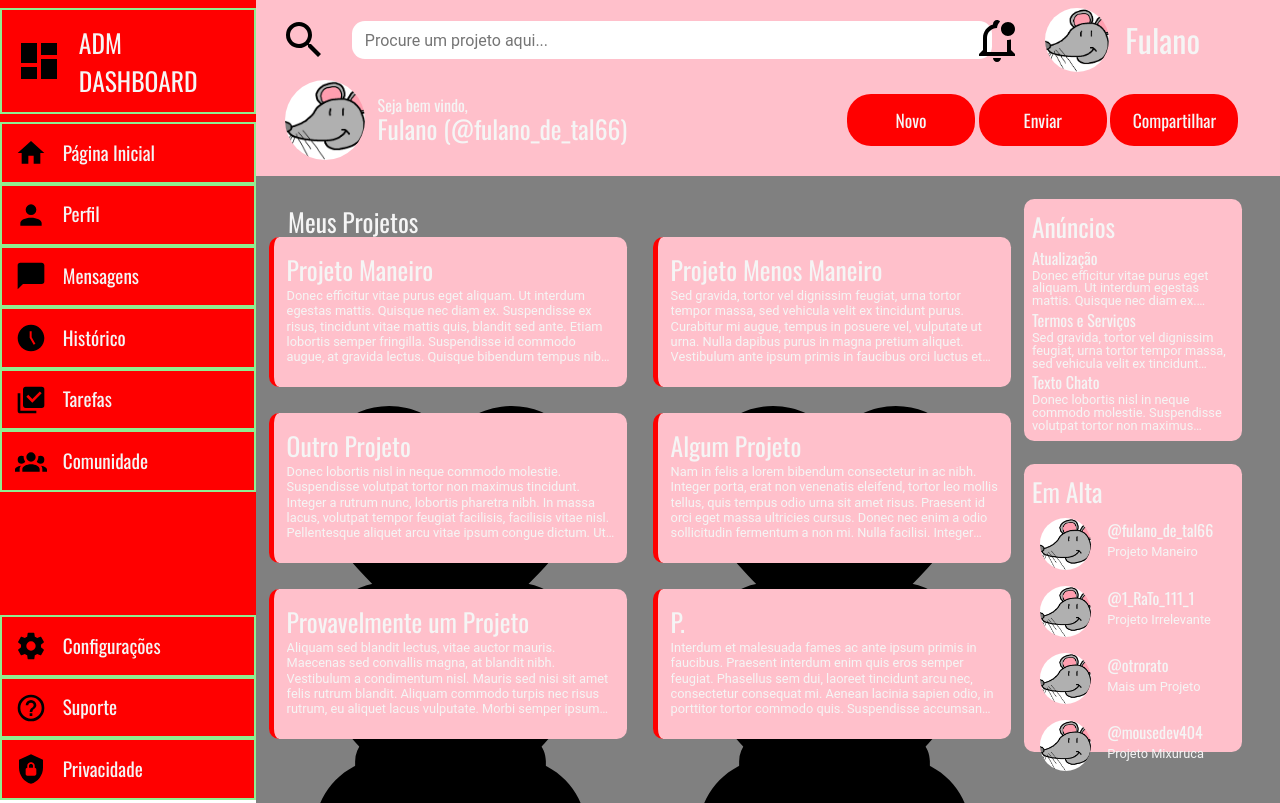
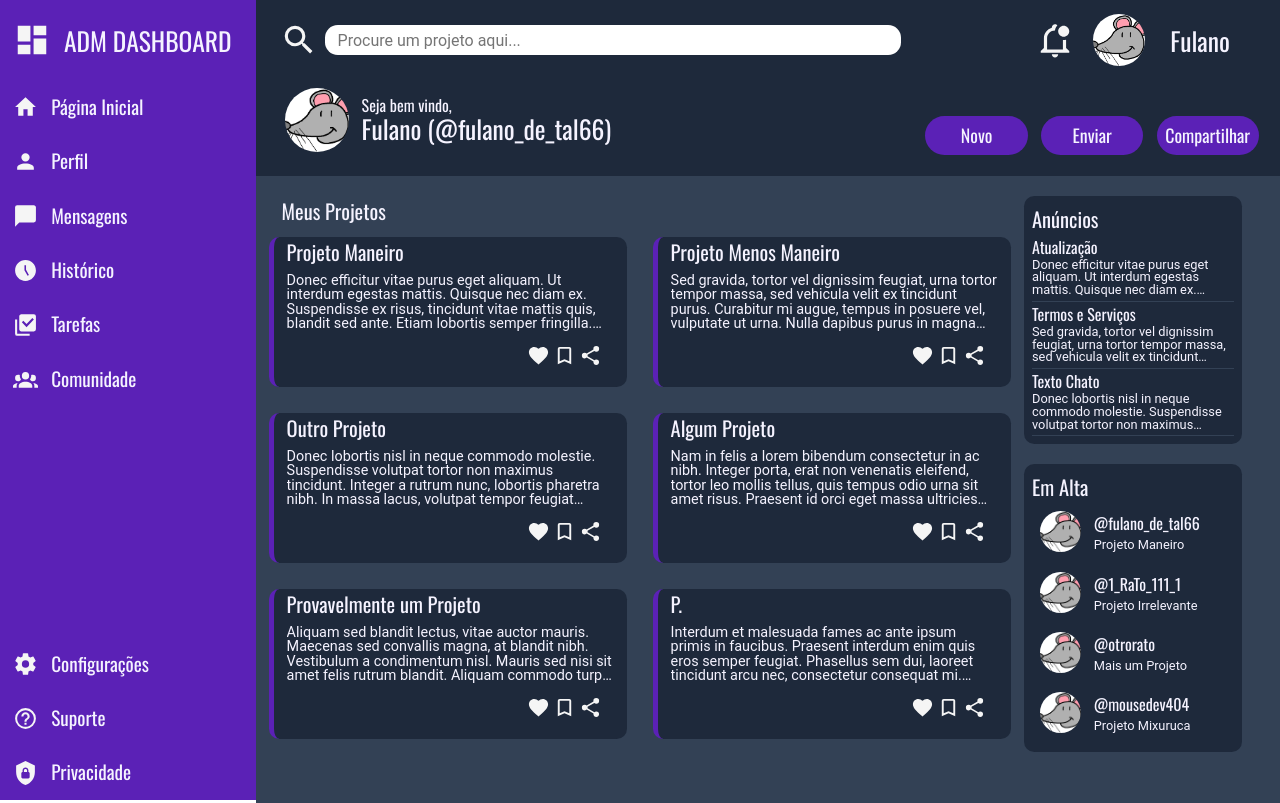
Before and after one commit to GabRodVal/AdmDashboard, a plain HTML site: page index.html in a window 1280 px wide. Shown: the top 803 px of the page. Drawn offline with nearby package versions, Linux system fonts and the light colour scheme.

Commit message:
update css

```diff
--- a/style.css
+++ b/style.css
@@ -41,16 +41,14 @@
     }
 
     :root{
-        --dashboard-button: red;
-        --header-color: pink;
-        --workspace-color: grey;
-        --white-font: whitesmoke;
+        --dashboard-button: #5b21b6;
+        --dashboard-hover: #7c3aed;
+        --header-color: #1e293b;
+        --workspace-color: #334155;
+        --white-font: #f5f3ff;
+        font-size: 1.6vh;
         --title-font: "Oswald", Roboto, sans-serif;
         --text-font: Roboto, system-ui, sans-serif;
-    }
-
-    svg{
-        border: solid 2px lime;
     }
 
     body{
@@ -71,14 +69,13 @@
 
     .side-bar-head, .side-bar-item-high, .side-bar-item-low{
         display: flex;
-        border: solid 2px lightgreen;
         font-size: 2.4vh;
         align-items: center;
         padding: 1.6vh;
     }
 
-    .side-bar-item-high:hover, .side-bar-item-low:hover{
-        background-color: lightcoral;
+    .side-bar-item-high:hover, .side-bar-item-low:hover, button:hover{
+        background-color: var(--dashboard-hover);
         cursor: pointer;
     }
 
@@ -93,6 +90,10 @@
         margin-top: auto;
     }
 
+    .side-bar-head-icon, .side-bar-icon{
+        filter: invert(96%);
+    }
+
     .side-bar-head-icon{
         width: 3rem;
         height: 3rem;
@@ -103,6 +104,7 @@
         height: 2rem;
         margin-right: 1rem;
     }
+
 
     .r-box{
         width: 80vw;
@@ -133,12 +135,15 @@
         width: 3rem;
         margin-right:1.5rem;
         cursor: pointer;
+        filter: invert(96%);
     }
 
     #search-bar{
         height: 2.4rem;
+        margin-right: auto;
+        margin-left: -1vw;
         padding-left: 1vw;
-        width: 50vw;
+        width: clamp(200px, 45vw, 1080px);
         border-radius: 1vw;
         border: none;
     }
@@ -150,7 +155,7 @@
         font-family: var(--title-font);
         color: var(--white-font);
         font-size: 2rem;
-        margin: 2rem;
+        margin: auto;
         align-items: center;
         justify-content: flex-end;
     }
@@ -164,6 +169,7 @@
     .user-image-top{
         width: 4rem;
         height: 4rem;
+        margin-right: 1rem;
     }
 
     .username-top{
@@ -199,20 +205,25 @@
     }
 
     .project-buttons{
-        margin: 2vw;
+        margin-top: 2.4rem;
         margin-left: auto;
     }
 
     .user-area-button{
+        position: relative;
         width: 8rem;
-        padding: 1.6vh;
+        padding-top: 0.5rem;
+        padding-bottom: 0.5rem;
+        margin: 0.4rem;
         border:none;
         border-radius: 3vh;
         background-color: var(--dashboard-button);
         font-family: var(--title-font);
-        font-size: 2.2vh;
+        font-size: 1.4rem;
         color: var(--white-font);
         cursor: pointer;
+        overflow: hidden;
+        text-overflow: ellipsis;
     }
 
     /*Workspace*/
@@ -227,7 +238,7 @@
 
     .projects-box{
         display: grid;
-        grid-template-columns: 30vw 30vw;
+        grid-template-columns: repeat(2, clamp(150px, 30vw, 900px)) ;
         grid-template-rows: 6vh 22vh 22vh 22vh;
         grid-column: 1/4;
         grid-row: 1/7;
@@ -235,6 +246,7 @@
 
     .projects-head{
         grid-column: 1/3;
+        margin-bottom: auto;
         font-family: var(--title-font);
         color: var(--white-font);
         font-size: 1.6rem;
@@ -247,7 +259,8 @@
         border-left: solid 0.4vw var(--dashboard-button);
         border-radius: 0.8vw;
         color: var(--white-font);
-        padding: 1vw;
+        padding-left: 1rem;
+        padding-right: 1rem;
         margin: 1vw;
    }
 
@@ -259,13 +272,27 @@
    .project-text{
         display: -webkit-box;
         font-family: var(--text-font);
-        height: 6em;
-        font-size: 1.6vh;
-        line-height: 1.2em;
+        height: 4.4em;
+        padding-top: 0.5rem;
+        font-size: 1.8vh;
+        line-height: 1em;
         overflow: hidden;
-        -webkit-line-clamp: 5;
+        -webkit-line-clamp: 4;
         -webkit-box-orient: vertical;
         text-overflow: ellipsis;
+   }
+
+    .project-icons-box{
+        display: flex;
+        justify-content: end;
+        padding: 1rem;
+    }
+
+   .project-icon{
+        width:1.8rem;
+        margin-left: 0.2rem;
+        filter: invert(96%);
+        cursor: pointer;
    }
 
    .announcements-box{
@@ -288,6 +315,9 @@
 
    .announcement{
     color: var(--white-font);
+    border-bottom: 0.15rem solid var(--workspace-color);
+    padding-bottom: 0.3rem;
+
    }
 
    .announcement-title{
```
